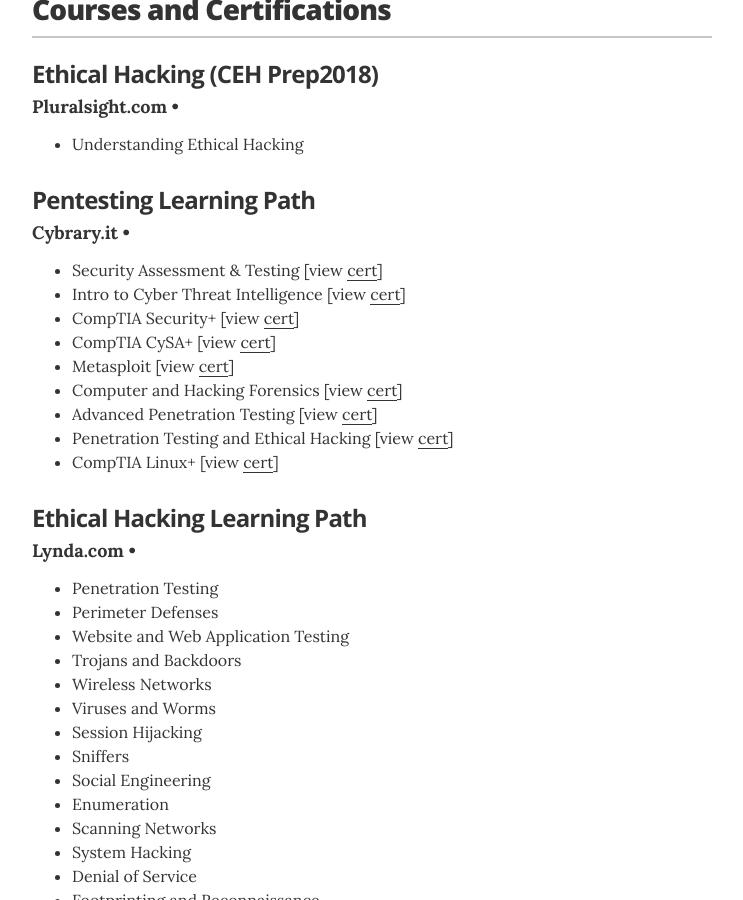
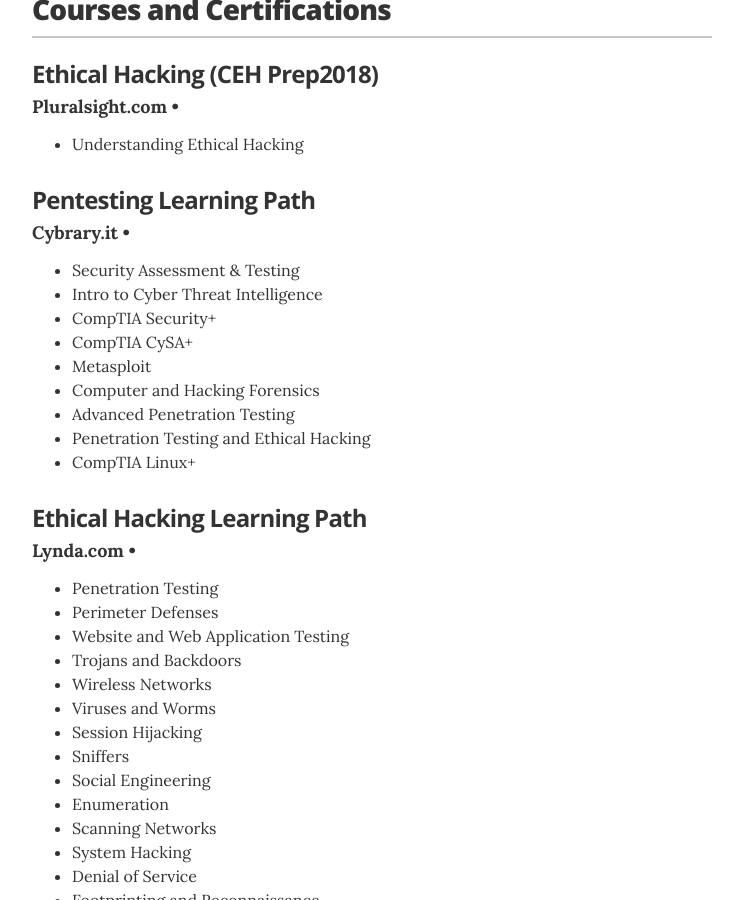
Before and after one commit to omik-sec/omik-sec.github.io, a Jekyll site: the page built from index.html, in a window 1280 px wide and 900 px high, scrolled down 558 px. Shown: the whole window, without its empty margins (268-1011 px from the left). Built offline with Jekyll 4.4.1, drawn with Linux system fonts in a browser that asks for light colours.

Commit message:
Update education.yml

```diff
--- a/_data/education.yml
+++ b/_data/education.yml
@@ -8,15 +8,15 @@
   uni: Pentesting Learning Path
   #year: 2004 &mdash; 2008
   awards:
-    - award: Security Assessment & Testing [view <a href="https://drive.google.com/open?id=1bGC0B8MdeQQkbL_Q53gXZHa8tys3t9Yh" target="_blank">cert</a>]
-    - award: Intro to Cyber Threat Intelligence [view <a href="https://drive.google.com/open?id=1jRcjhGIXhtRk893rAEtdPDYpQcGTcQDD" target="_blank">cert</a>]
-    - award: CompTIA Security+ [view <a href="https://drive.google.com/open?id=1tYHSXspYCab93pw8hg8oZv_hErU3rS9f" target="_blank">cert</a>]
-    - award: CompTIA CySA+ [view <a href="https://drive.google.com/open?id=1iMaKNUctuC6x6-klP0HfkRI4rIOEz2w5" target="_blank">cert</a>]
-    - award: Metasploit [view <a href="https://drive.google.com/open?id=1YAwr6isx_hu2s_fqxAdlKjJWC9xbv2Lv" target="_blank">cert</a>]
-    - award: Computer and Hacking Forensics [view <a href="https://drive.google.com/open?id=1JTA_dPZVtSoOXre15IKD_Y3WRIcFEjmD" target="_blank">cert</a>]
-    - award: Advanced Penetration Testing [view <a href="https://drive.google.com/open?id=1XT7_U2PzLnK40qVeEfiuy3NA6M2ra6bn" target="_blank">cert</a>]
-    - award: Penetration Testing and Ethical Hacking [view <a href="https://drive.google.com/open?id=1FE8Xe7YmRZpOLOQL_Lscu7KOrMA-sqqZ" target="_blank">cert</a>]
-    - award: CompTIA Linux+ [view <a href="https://drive.google.com/open?id=1ha5V-8bq8UxsQC-m4mOkec5cMk6fQzwm" target="_blank">cert</a>]
+    - award: Security Assessment & Testing
+    - award: Intro to Cyber Threat Intelligence
+    - award: CompTIA Security+
+    - award: CompTIA CySA+
+    - award: Metasploit
+    - award: Computer and Hacking Forensics
+    - award: Advanced Penetration Testing
+    - award: Penetration Testing and Ethical Hacking
+    - award: CompTIA Linux+
 
 
 # Degree
```
